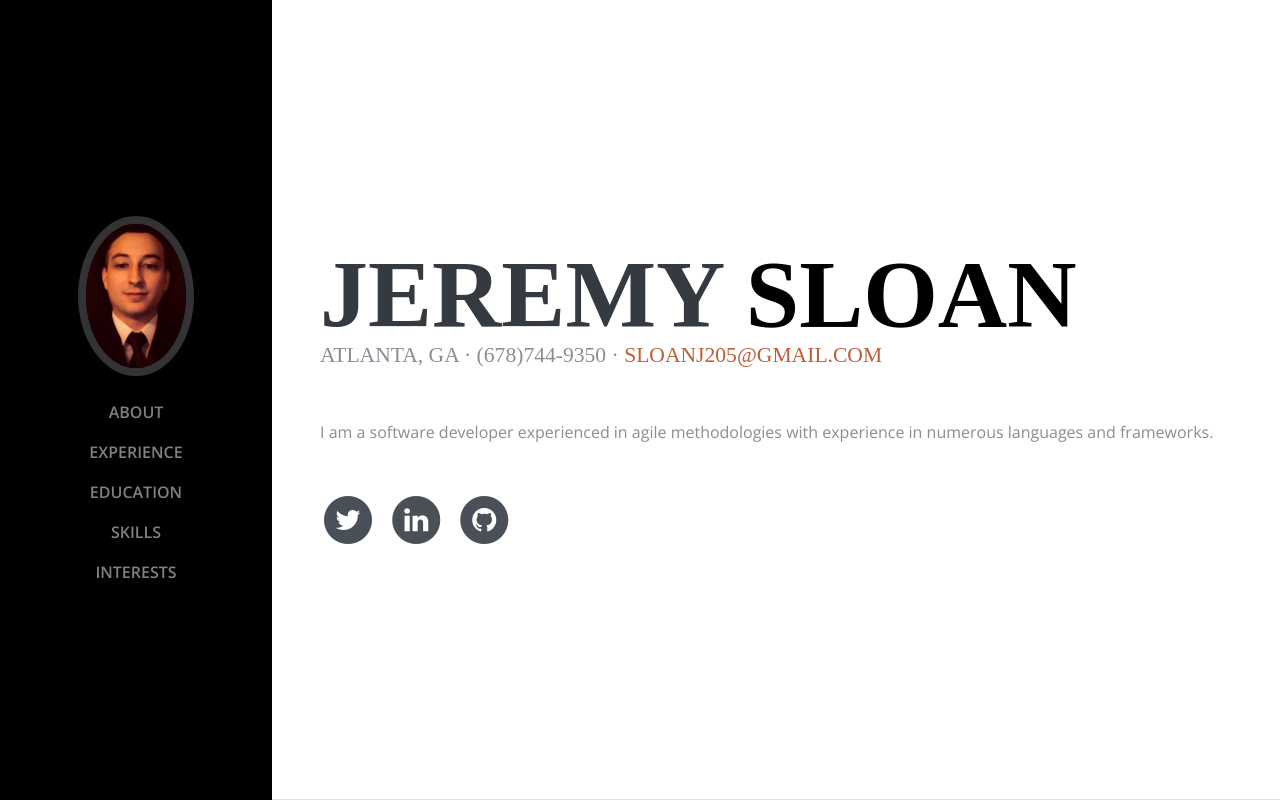
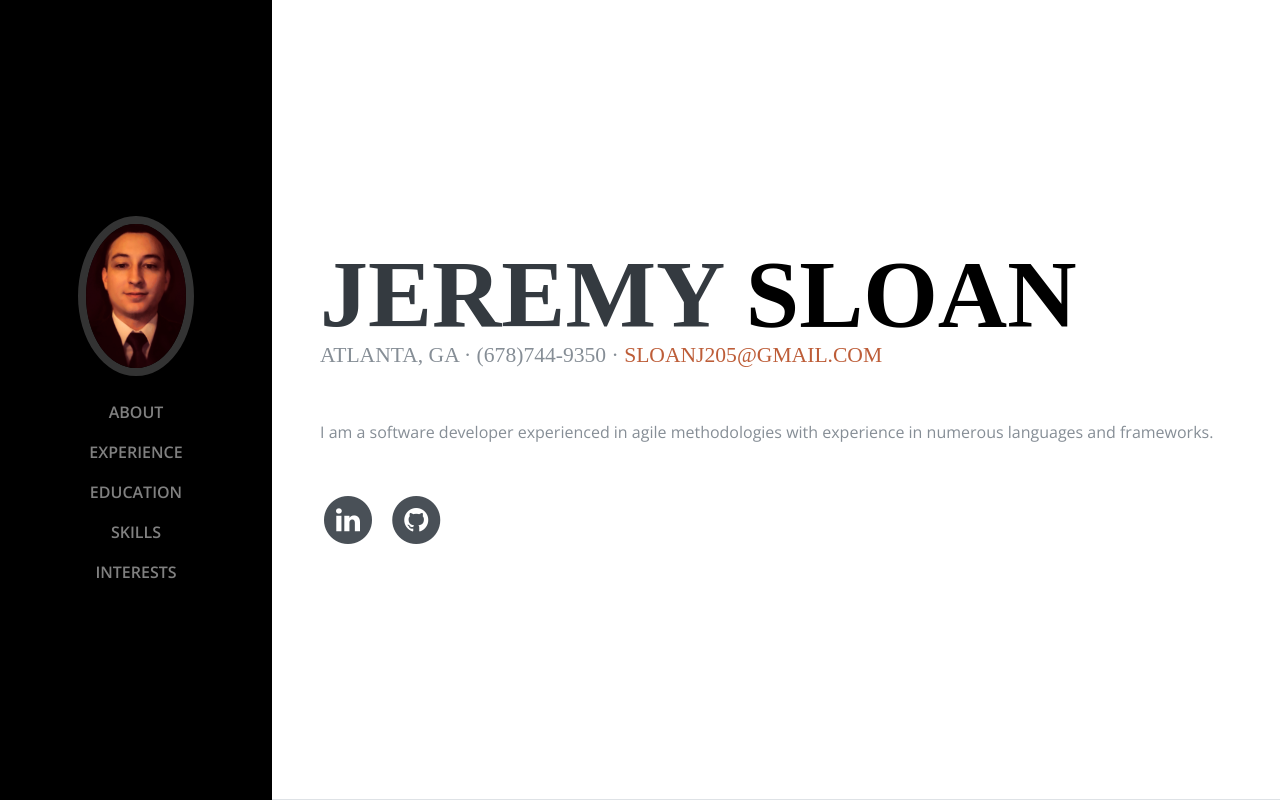
Before and after one commit to sloan-j/sloan-j.github.io, a plain HTML site: page index.html in a window 1280 px wide. Shown: the top 800 px of the page. Drawn offline with nearby package versions, Linux system fonts and the light colour scheme; a web font is replaced by a local one.

Commit message:
Removed twitter icon

```diff
--- a/index.html
+++ b/index.html
@@ -69,14 +69,6 @@
 	          		</div>
 	          		<p class="mb-5">I am a software developer experienced in agile methodologies with experience in numerous languages and frameworks.</p>
 	          		<ul class="list-inline list-social-icons mb-0">
-			            <li class="list-inline-item">
-			              	<a href="https://twitter.com/jeremysloan13">
-			                	<span class="fa-stack fa-lg">
-					                <i class="fa fa-circle fa-stack-2x"></i>
-					                <i class="fa fa-twitter fa-stack-1x fa-inverse"></i>
-			                	</span>
-			              	</a>
-			            </li>
 			            <li class="list-inline-item">
 			              	<a href="https://www.linkedin.com/in/jeremy-sloan/">
 			                	<span class="fa-stack fa-lg">
```
